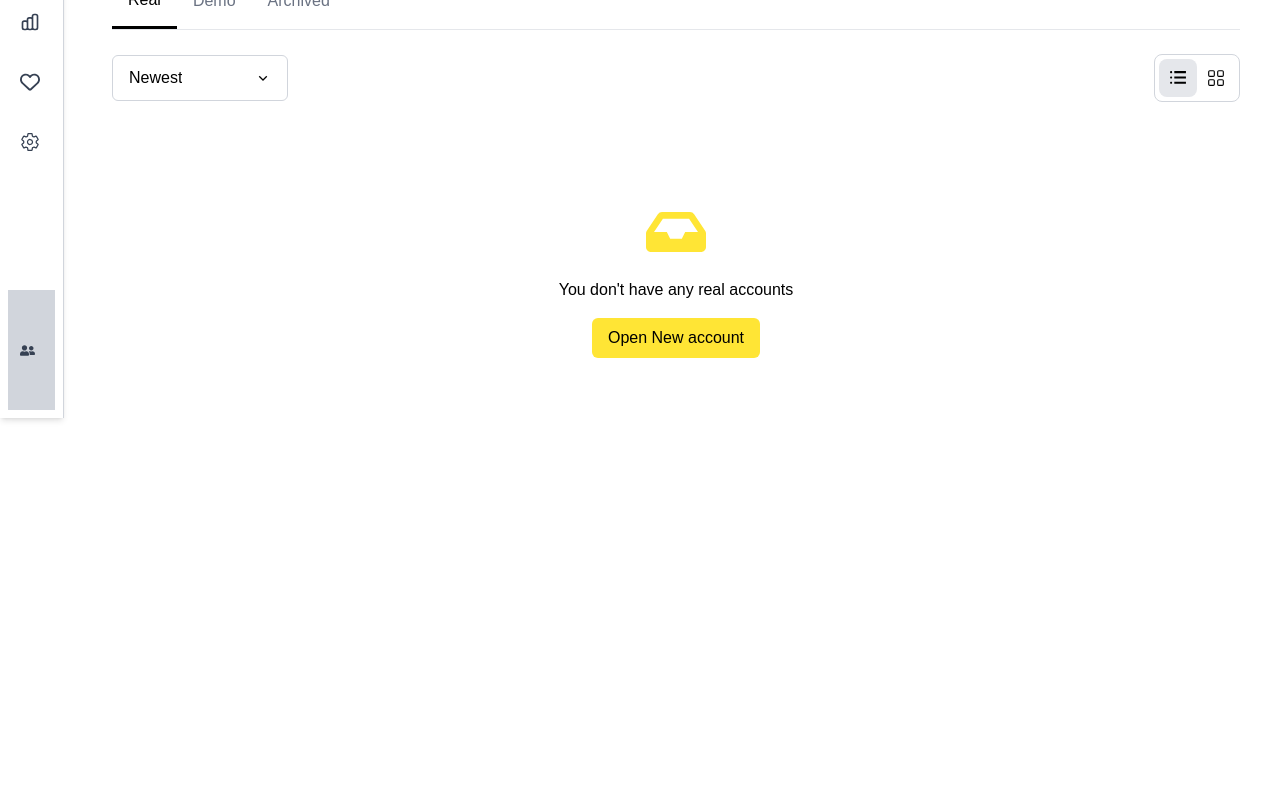
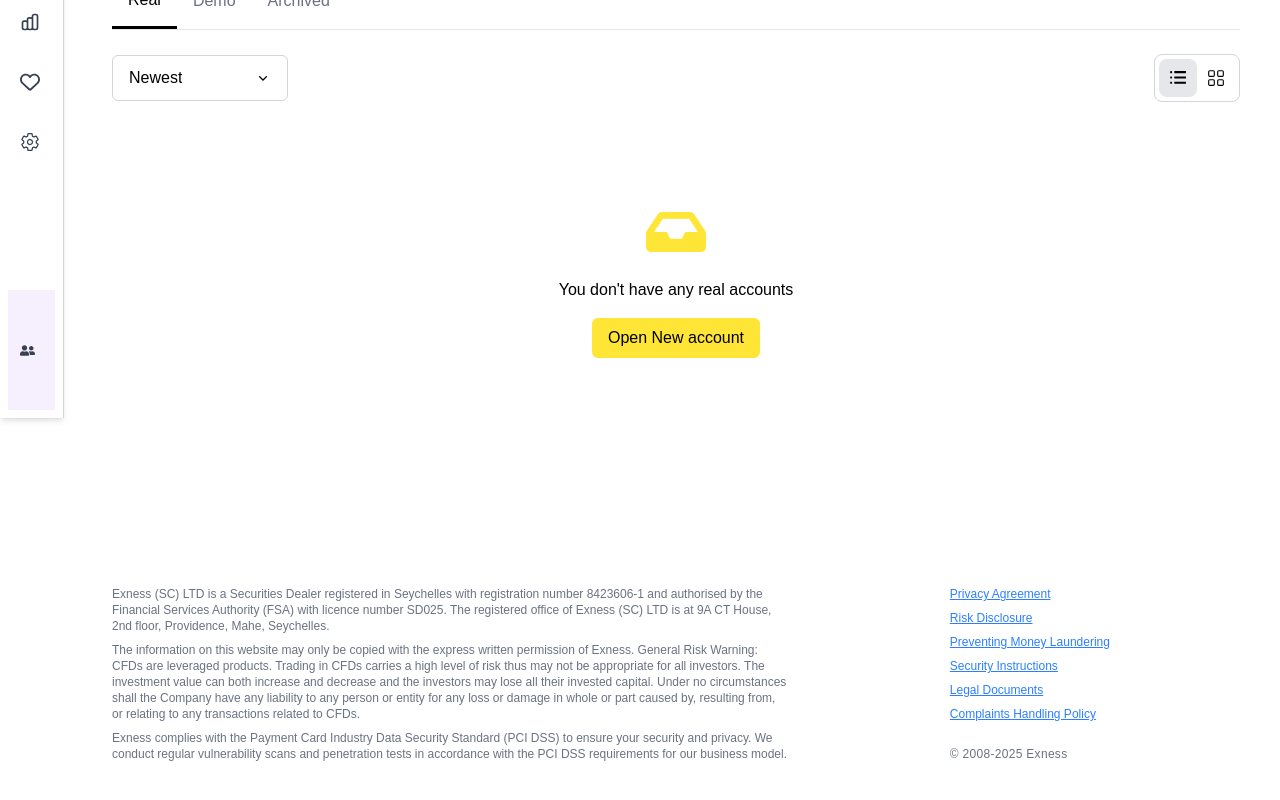
Before and after one commit to jenacodes/exness, a React (Vite) app: page /dashboard in a window 1280 px wide. Shown: the part 382-1182 px from the top of the page. Before the commit the page ends 840 px from the top, so only its background shows below. Built offline with nearby package versions, Linux system fonts and the light colour scheme; a web font is replaced by a local one.

Commit message:
feat: add DashboardFooter component and integrate it into DashboardBody; update DashboardSidebar styles

```diff
--- a/src/components/index.js
+++ b/src/components/index.js
@@ -46,6 +46,7 @@
 import Slider from "../dashboard/Slider";
 import ToggleButton from "../dashboard/ToggleButton";
 import AccountsSection from "../dashboard/AccountsSection";
+import DashboardFooter from "../dashboard/DashboardFooter";
 export {
   HeroSection,
   Articles,
@@ -91,6 +92,7 @@
   DashboardSidebar,
   DashboardBodyHeader,
   DashboardBody,
+  DashboardFooter,
   Slider,
   ToggleButton,
   DashboardYellowBtn,
--- a/src/dashboard/DashboardBody.jsx
+++ b/src/dashboard/DashboardBody.jsx
@@ -1,6 +1,7 @@
 import { useState } from "react";
 import {
   AccountTypeDropdown,
+  DashboardFooter,
   DashboardYellowBtn,
   ToggleButton,
 } from "../components";
@@ -63,6 +64,7 @@
           </div>
         </div>
       </div>
+      <DashboardFooter />
     </div>
   );
 };
--- /dev/null
+++ b/src/dashboard/DashboardFooter.jsx
@@ -0,0 +1,53 @@
+const DashboardFooter = () => {
+  // Define legal texts and links as arrays
+  const legalTexts = [
+    "Exness (SC) LTD is a Securities Dealer registered in Seychelles with registration number 8423606-1 and authorised by the Financial Services Authority (FSA) with licence number SD025. The registered office of Exness (SC) LTD is at 9A CT House, 2nd floor, Providence, Mahe, Seychelles.",
+    "The information on this website may only be copied with the express written permission of Exness. General Risk Warning: CFDs are leveraged products. Trading in CFDs carries a high level of risk thus may not be appropriate for all investors. The investment value can both increase and decrease and the investors may lose all their invested capital. Under no circumstances shall the Company have any liability to any person or entity for any loss or damage in whole or part caused by, resulting from, or relating to any transactions related to CFDs.",
+    "Exness complies with the Payment Card Industry Data Security Standard (PCI DSS) to ensure your security and privacy. We conduct regular vulnerability scans and penetration tests in accordance with the PCI DSS requirements for our business model.",
+  ];
+
+  const legalLinks = [
+    { label: "Privacy Agreement", href: "" },
+    { label: "Risk Disclosure", href: "" },
+    { label: "Preventing Money Laundering", href: "" },
+    { label: "Security Instructions", href: "" },
+    { label: "Legal Documents", href: "" },
+    { label: "Complaints Handling Policy", href: "" },
+  ];
+
+  return (
+    <footer className="my-16 ">
+      <div className="grid gap-8 my-16 lg:grid-cols-[7fr_1fr_3fr]">
+        {/* Left Column: Legal Texts */}
+        <div>
+          {legalTexts.map((text, index) => (
+            <p key={index} className="text-gray-500 text-xs mb-2 leading-4">
+              {text}
+            </p>
+          ))}
+        </div>
+
+        {/* Middle Column: Empty for spacing */}
+        <div />
+
+        {/* Right Column: Legal Links */}
+        <div className="flex flex-col items-start">
+          {legalLinks.map((link, index) => (
+            <a
+              key={index}
+              href={link.href}
+              className="text-blue-500 text-xs mb-2 underline cursor-pointer"
+            >
+              {link.label}
+            </a>
+          ))}
+          <div className="text-gray-500 text-xs tracking-wide mt-4 leading-4">
+            © 2008-2025 Exness
+          </div>
+        </div>
+      </div>
+    </footer>
+  );
+};
+
+export default DashboardFooter;
--- a/src/dashboard/DashboardSidebar.jsx
+++ b/src/dashboard/DashboardSidebar.jsx
@@ -18,7 +18,7 @@
   },
   {
     icons: <IoArrowDownCircleOutline size={20} />,
-    label: "Products",
+    label: "Deposit",
   },
   {
     icons: <CgArrowTopRightO size={20} />,
@@ -95,7 +95,7 @@
       </ul>
 
       {/* Footer */}
-      <div className="bg-gray-300 flex items-center gap-2 px-3">
+      <div className="bg-sidebar flex items-center gap-2 px-3">
         <FaUserFriends size={15} />
         <div
           className={`leading-5 ${
--- a/src/index.css
+++ b/src/index.css
@@ -14,6 +14,7 @@
   --color-dashboard-header-bg: #fff9eb;
   --color-yellow-color: #ffde0233;
   --color-slidesbg: #e6dcdc;
+  --color-sidebar: #f6f0fe;
 }
 
 @font-face {
```
